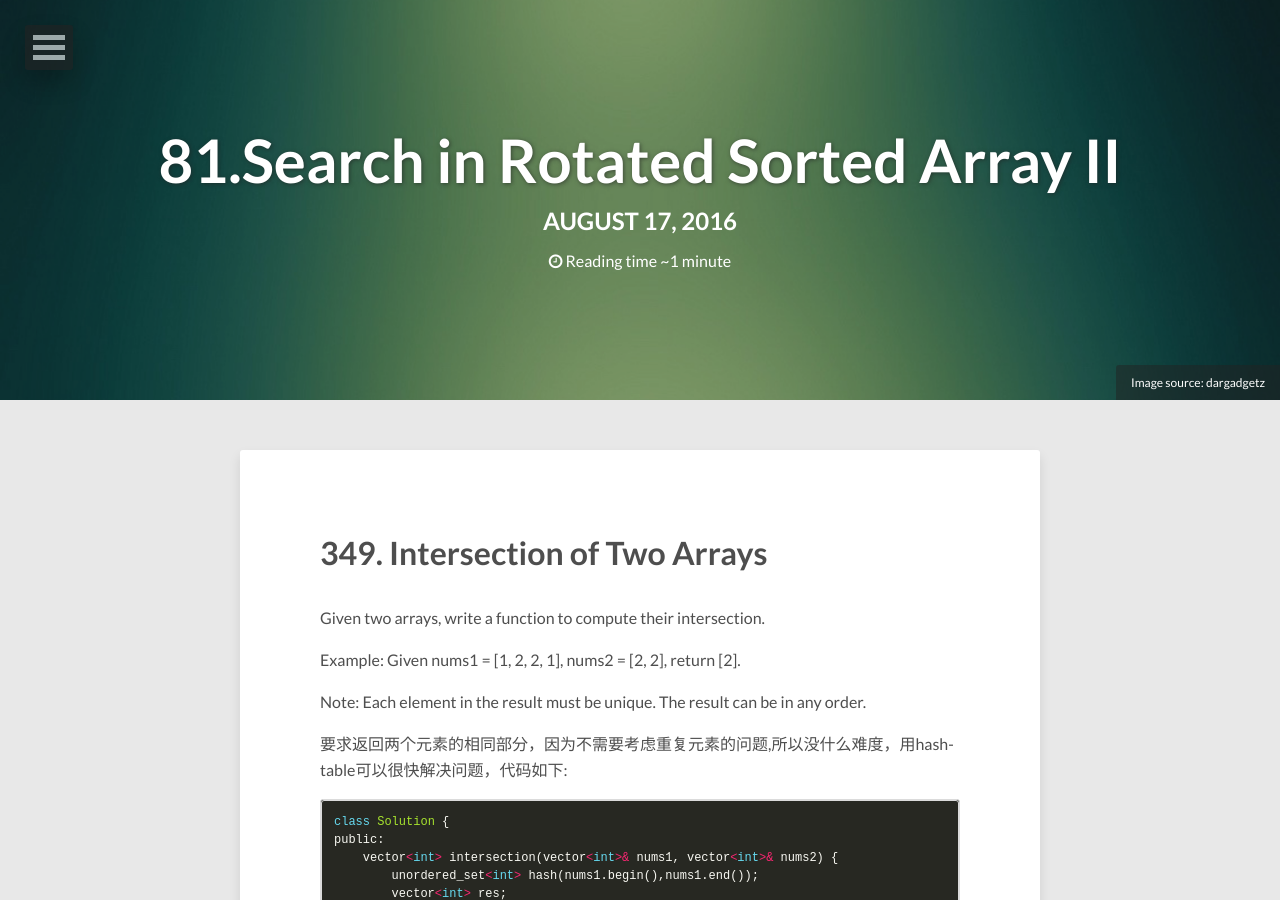
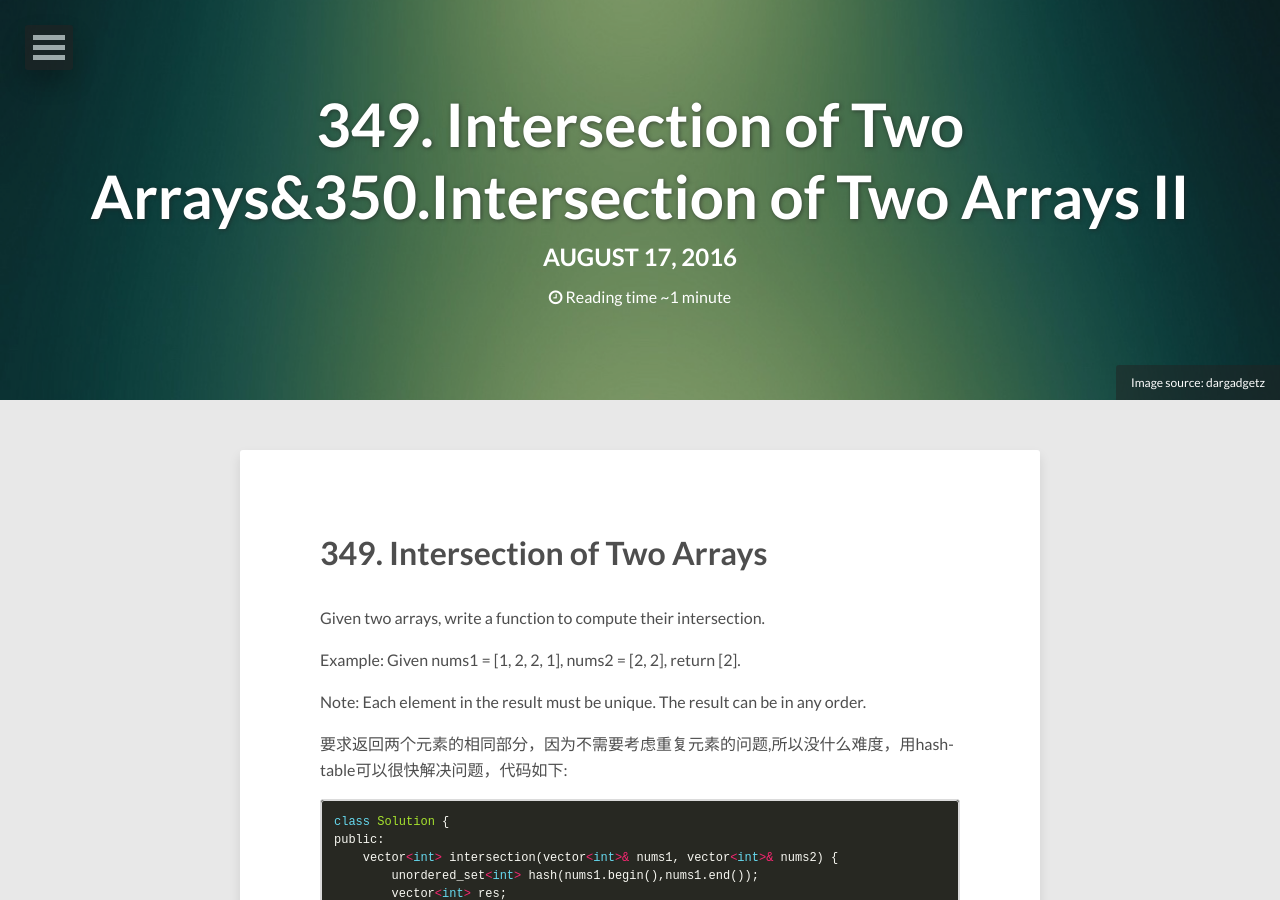
Before and after one commit to Kelvinmao/kelvinmao.github.io, a Jekyll site: the page built from _posts/2016-08-17-349. Intersection of Two Arrays&350.Intersection of Two Arrays II.md, in a window 1280 px wide and 900 px high. Built offline with Jekyll 4.4.1, drawn with Linux system fonts in a browser that asks for light colours; nearby versions of some CDN libraries.

Commit message:
Update 2016-08-17-349. Intersection of Two Arrays&350.Intersection of Two Arrays II.md

```diff
--- a/_posts/2016-08-17-349. Intersection of Two Arrays&350.Intersection of Two Arrays II.md
+++ b/_posts/2016-08-17-349. Intersection of Two Arrays&350.Intersection of Two Arrays II.md
@@ -1,6 +1,6 @@
 ---
 layout: post
-title: 81.Search in Rotated Sorted Array II
+title: 349. Intersection of Two Arrays&350.Intersection of Two Arrays II
 description: ""
 modified: 2016-06-01T15:27:45-04:00
 tags: [Leetcode aray]
```
